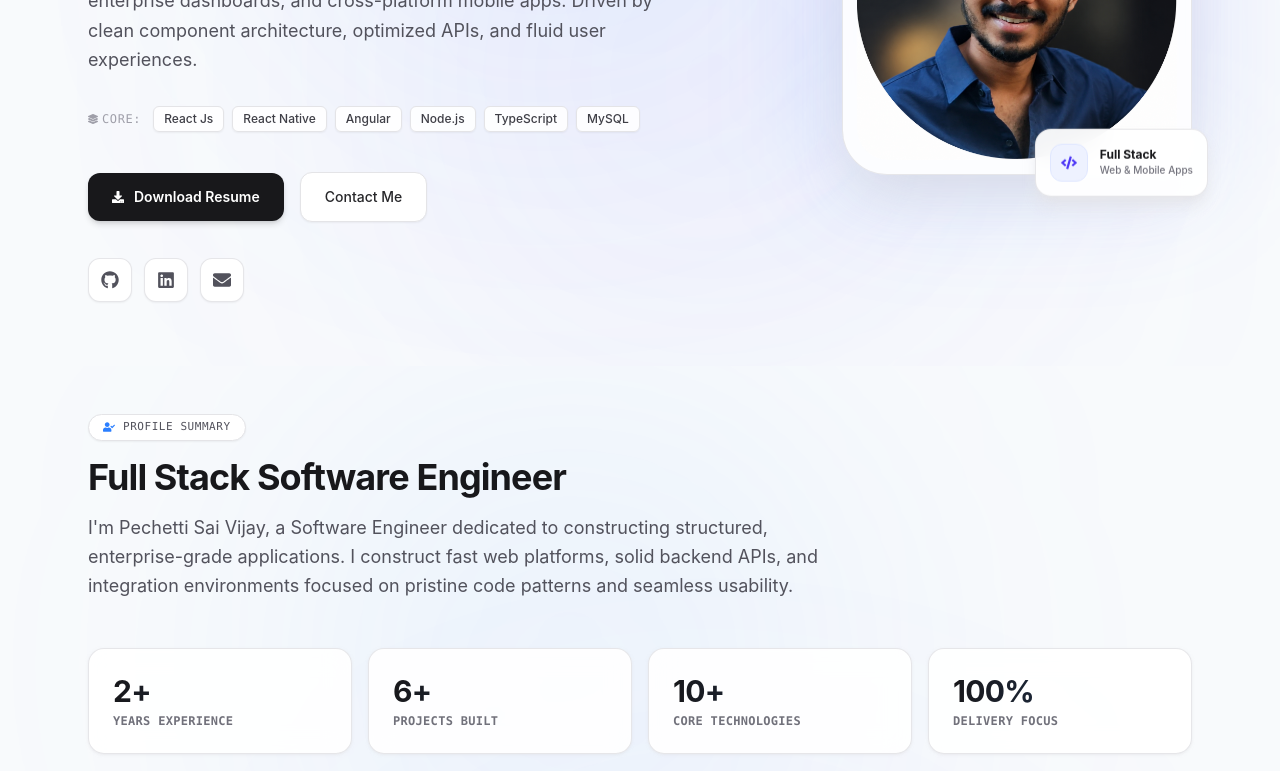
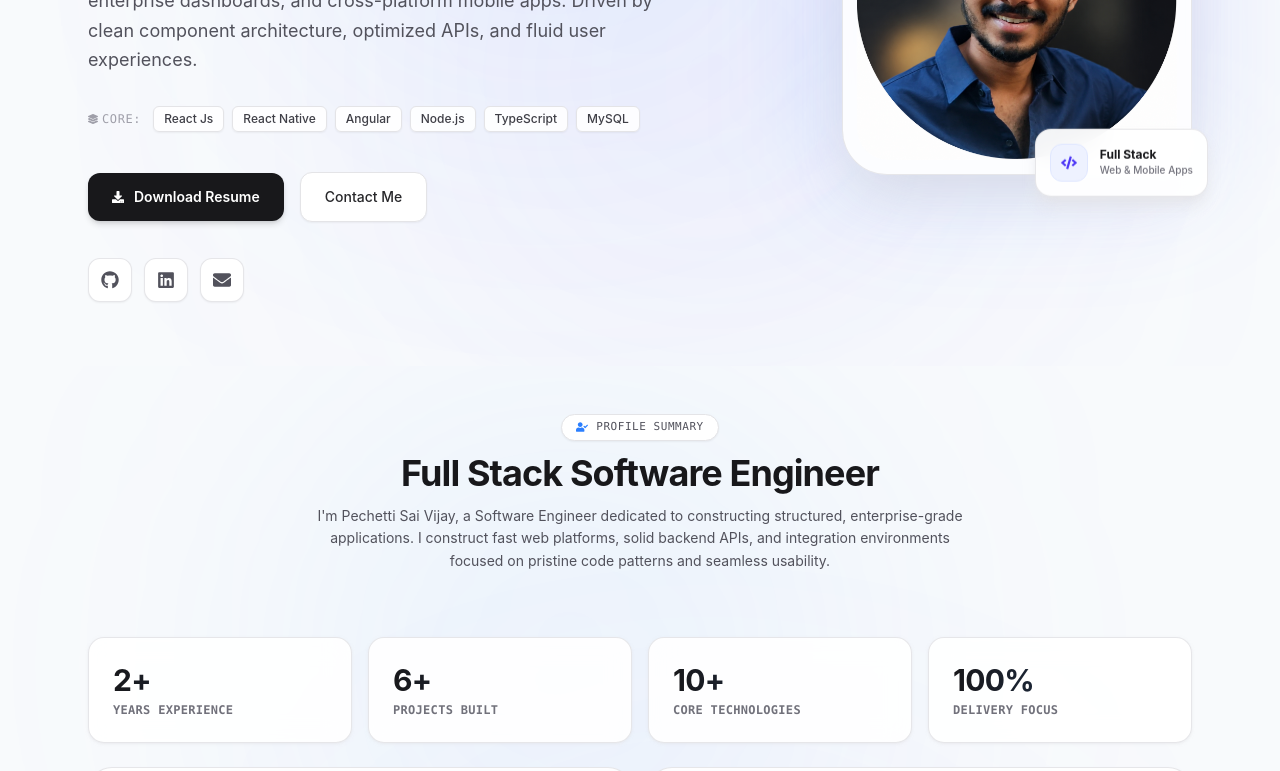
Before and after one commit to vijaysai24/Portfolio, a React (Vite) app: page / in a window 1280 px wide. Shown: the part 415-1186 px from the top of the page. Built offline with nearby package versions, Linux system fonts and the light colour scheme.

Commit message:
About Page Chnage

```diff
--- a/src/components/About.jsx
+++ b/src/components/About.jsx
@@ -60,7 +60,7 @@ export default function About() {
           whileInView={{ opacity: 1, y: 0 }}
           transition={{ duration: 0.6 }}
           viewport={{ once: true }}
-          className="space-y-4 max-w-3xl"
+          className="text-center max-w-2xl mx-auto space-y-3 mb-16"
         >
           {/* Status Capsule Badge */}
           <div className="inline-flex items-center gap-2 px-3.5 py-1 bg-white border border-zinc-200 rounded-full shadow-xs">
@@ -73,7 +73,7 @@ export default function About() {
           <h2 className="text-3xl sm:text-4xl font-bold tracking-tight text-zinc-900">
             Full Stack Software Engineer
           </h2>
-          <p className="text-zinc-600 text-base md:text-lg leading-relaxed font-normal">
+          <p className="text-zinc-600 text-sm md:text-sm leading-relaxed font-normal">
             I'm Pechetti Sai Vijay, a Software Engineer dedicated to constructing structured, enterprise-grade
             applications. I construct fast web platforms, solid backend APIs, and integration environments
             focused on pristine code patterns and seamless usability.
```
